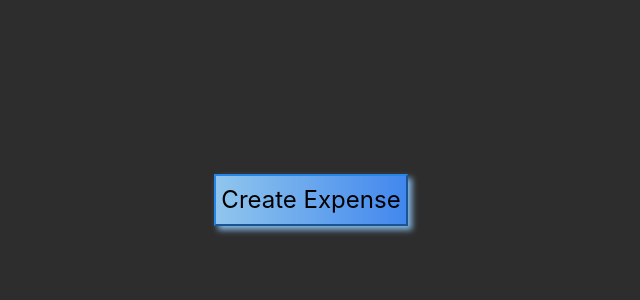
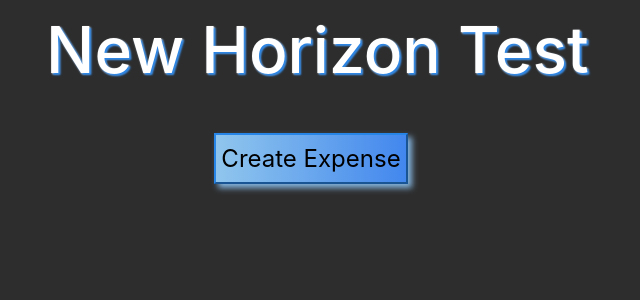
Before and after one commit to allenaxie/New-Horizons-Test, a React (Create React App) app: page / in a window 1280 px wide. Shown: the top 300 px of the page, without its empty margins (329-969 px from the left). Built offline with nearby package versions, Linux system fonts and the light colour scheme.

Commit message:
Add title and animations

```diff
--- a/src/App.css
+++ b/src/App.css
@@ -8,13 +8,38 @@
 .main {
   background-color: rgb(45, 45, 45);
   height: 100vh;
+  overflow-x: hidden;
+  overflow-y: hidden;
+}
+
+.main-title-container {
+  text-align: center;
+}
+
+.main-title {
+  font-size: 4rem;
+  color:white;
+  text-shadow: 2px 2px 2px rgb(40, 131, 228),
+  1px 1px 2px white
+  ;
+  animation: fromRight ease-in-out 1.5s forwards;
+}
+@keyframes fromRight {
+  0% {
+    opacity:0;
+    transform: translateX(10rem);
+  }
+  80% {
+    transform: translateX(-1rem);
+  }
+  100% {
+    transform: translate(0.4rem);
+  }
 }
 
 .header {
   height: 50vh;
-  display: flex;
-  justify-content: center;
-  align-items: center;
+  display: block;
 }
 
 .ant-modal-content {
@@ -33,10 +58,10 @@
   padding: 5px;
   border-color: rgb(40, 133, 232);
   box-shadow: 4px 4px 6px rgb(132, 180, 222);
-  animation: slide ease-in-out 1.5s forwards;
+  animation: fromLeft ease-in-out 1.5s forwards;
 }
 
-@keyframes slide {
+@keyframes fromLeft {
   0% {
     opacity:0;
     transform: translateX(-10rem);
--- a/src/App.js
+++ b/src/App.js
@@ -51,6 +51,9 @@ function App() {
   return (
     <body className="main">
       <header className="header">
+        <div className="main-title-container">
+          <h1 className="main-title">New Horizon Test</h1>
+        </div>
         {/* Button to open modal */}
        <button type="button" onClick={showModal} className="modal-btn">
         <span className="btn-text">
```
Also changed, not shown: 1 other file (tests, documents, lock files or other folders).
